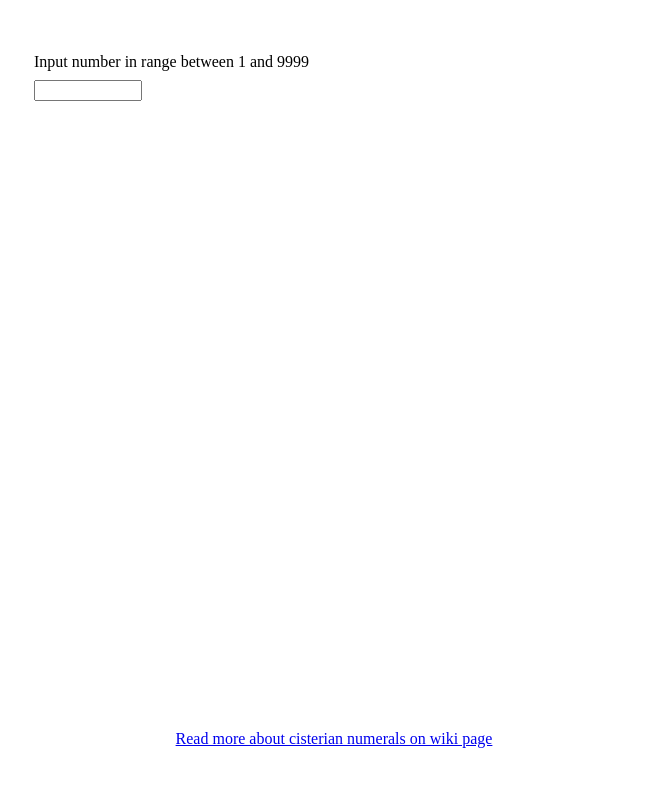
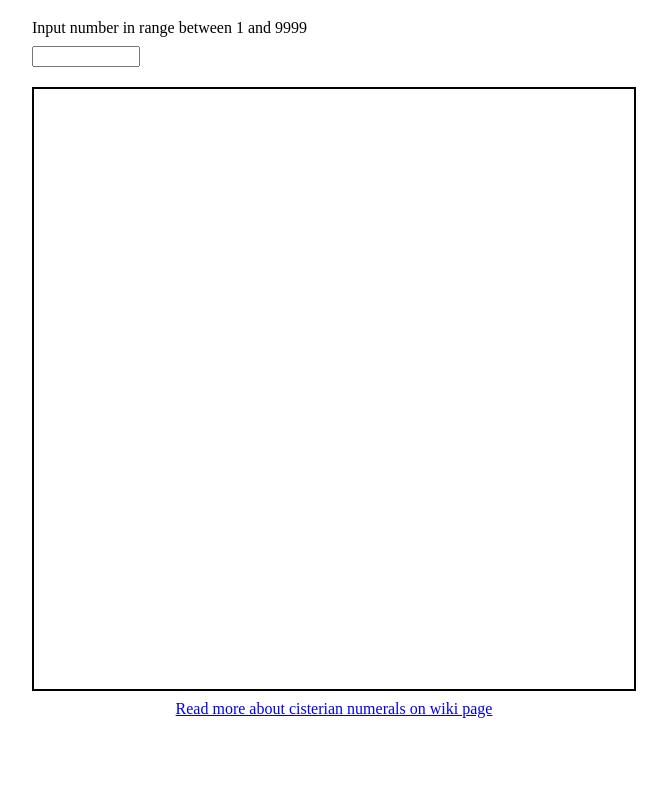
Before and after one commit to LukaszSamulnik/molecule-one, a React (Create React App) app: page / in a window 1280 px wide. Shown: the top 786 px of the page, without its empty margins (306-973 px from the left). Built offline with nearby package versions, Linux system fonts and the light colour scheme.

Commit message:
added styles to root container

```diff
--- a/src/App.css
+++ b/src/App.css
@@ -2,8 +2,9 @@
 	min-height: 100vh;
 	display: flex;
 	flex-direction: column;
-	justify-content: center;
 	align-items: center;
+	width: 100%;
+	padding: 20px;
 }
 
 .form-wrapper {
@@ -28,6 +29,7 @@
 
 .canvas {
 	display: block;
+	border: 2px solid #000;
 }
 
 .download {
--- a/src/index.css
+++ b/src/index.css
@@ -4,3 +4,8 @@ body {
 	-webkit-font-smoothing: antialiased;
 	-moz-osx-font-smoothing: grayscale;
 }
+
+#root {
+	display: flex;
+	justify-content: center;
+}
```
